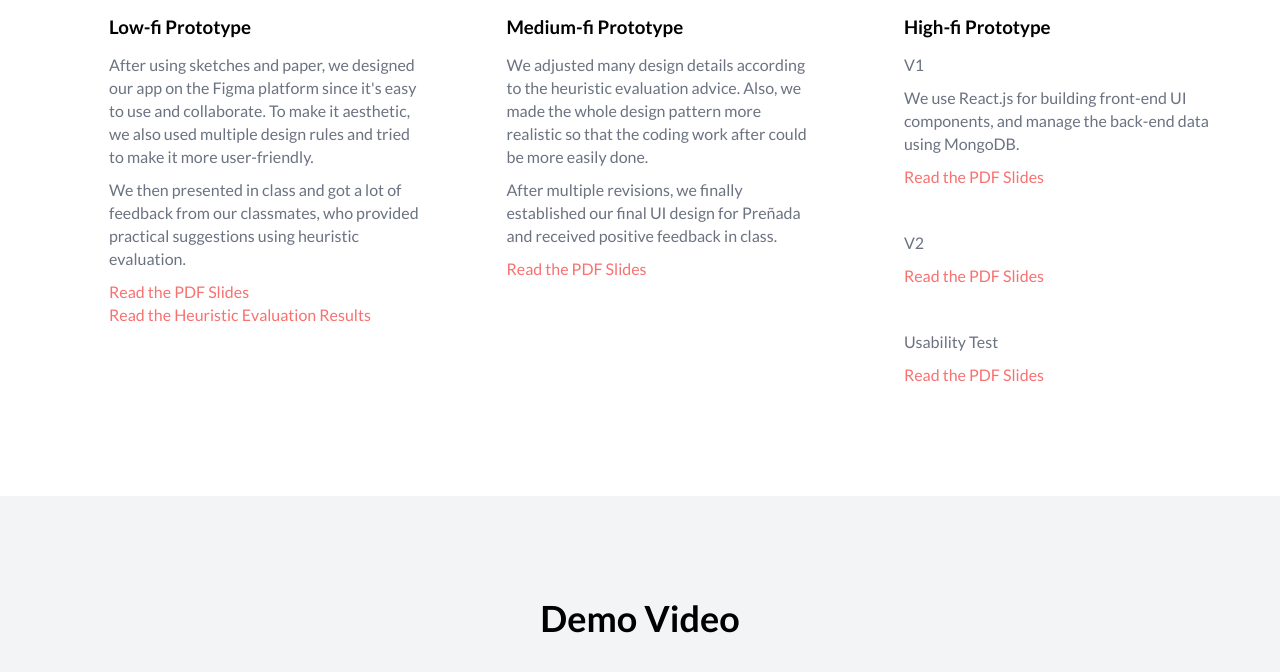
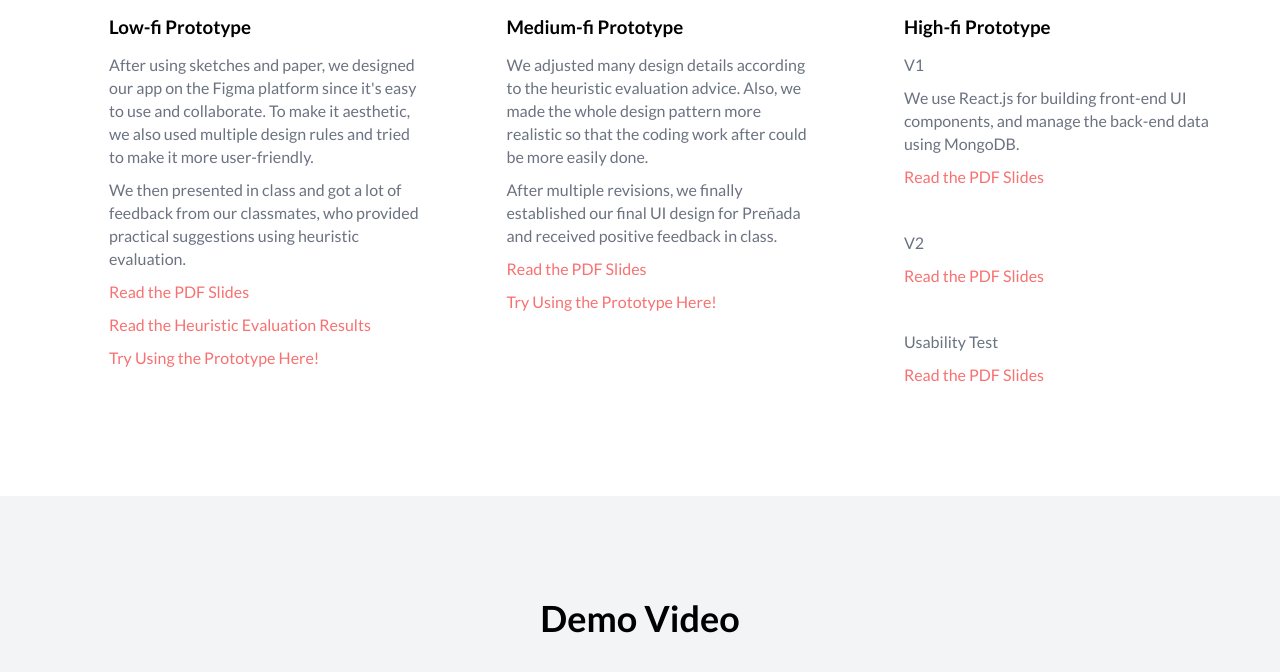
Before and after one commit to winnieouyang7988/prenada, a plain HTML site: page index.html in a window 1280 px wide. Shown: the part 4365-5037 px from the top of the page. Drawn offline with Linux system fonts and the light colour scheme.

Commit message:
add prototype links

```diff
--- a/index.html
+++ b/index.html
@@ -252,7 +252,12 @@
 			</p>
 			<p>
 			<a href="pdf/team05_05_medium_fi_prototype_slides.pdf">Read the PDF Slides</a>
+			</p>
+			<p>
 			<a href="pdf/team05_08_group_heuristic_evaluation - Grace Theodore.pdf">Read the Heuristic Evaluation Results</a>
+			</p>
+			<p>
+			<a href="https://www.figma.com/proto/O1C889jFTMxB14oJe7DU29/Preñada?page-id=195%3A3380&node-id=195%3A4664&viewport=306%2C323%2C0.27&scaling=scale-down&starting-point-node-id=195%3A3410&show-proto-sidebar=1">Try Using the Prototype Here!</a>
 			</p>
 		</div>
 		<div class="prototype-col">
@@ -266,6 +271,9 @@
 			</p>
 			<p>
 			<a href="pdf/team05_09_medium_fi_prototype_v2_slides.pdf">Read the PDF Slides</a>
+			</p>
+			<p>
+			<a href="https://www.figma.com/proto/O1C889jFTMxB14oJe7DU29/Pre%C3%B1ada?page-id=712%3A9319&node-id=712%3A9443&viewport=-729%2C256%2C2.81&scaling=scale-down&starting-point-node-id=712%3A9443&show-proto-sidebar=1">Try Using the Prototype Here!</a>
 			</p>
 		</div>
 		<div class="prototype-col">
```
